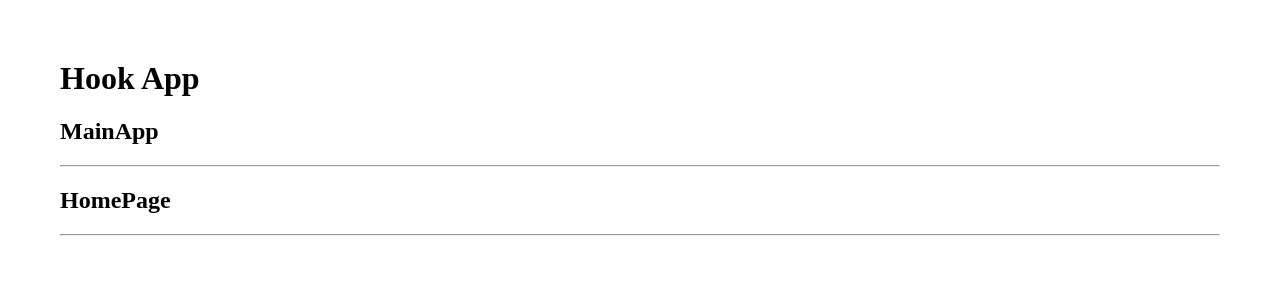
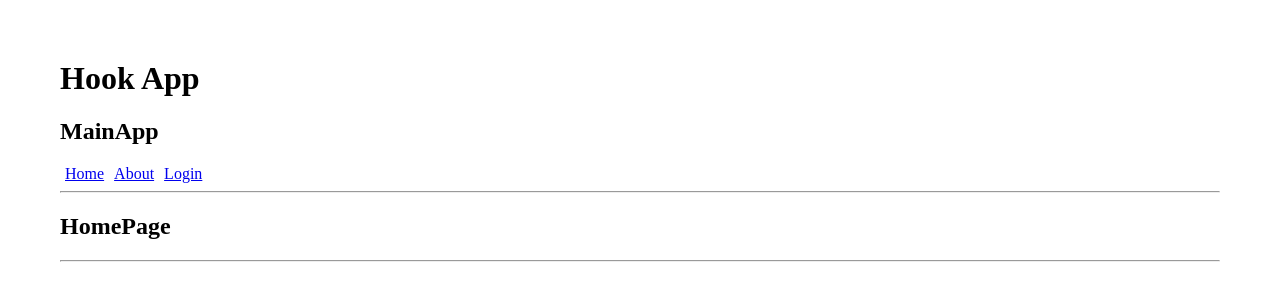
Before and after one commit to Ariel2911/hook-app, a React (Vite) app: page / in a window 1280 px wide. Shown: the top 300 px of the page. Built offline with nearby package versions, Linux system fonts and the light colour scheme.

Commit message:
Agrega <NavBar />

```diff
--- a/src/09-useContext/MainApp.jsx
+++ b/src/09-useContext/MainApp.jsx
@@ -1,14 +1,14 @@
-import { Route } from 'react-router-dom';
-import { Routes } from 'react-router-dom';
+import { Route, Routes, Navigate } from 'react-router-dom';
 import { HomePage } from './HomePage';
 import { LoginPage } from './LoginPage';
 import { AboutPage } from './AboutPage';
-import { Navigate } from 'react-router-dom';
+import { NavBar } from './NavBar';
 
 export const MainApp = () => {
   return (
     <>
       <h2>MainApp</h2>
+      <NavBar />
       <hr />
 
       <Routes>
--- /dev/null
+++ b/src/09-useContext/NavBar.jsx
@@ -0,0 +1,11 @@
+import { Link } from 'react-router-dom';
+
+export const NavBar = () => {
+  return (
+    <>
+      <Link to="/">Home</Link>
+      <Link to="about">About</Link>
+      <Link to="login">Login</Link>
+    </>
+  );
+};
--- a/src/index.css
+++ b/src/index.css
@@ -28,23 +28,6 @@
   background-color: rgb(241, 235, 235);
 }
 
-.flex {
-  display: flex;
+a {
+  margin: 5px;
 }
-.flex-jcsb {
-  display: flex;
-  justify-content: space-between;
-}
-.complete {
-  text-decoration: line-through;
-}
-
-.isActive {
-  color: 'red';
-}
-.red {
-  color: 'red';
-}
-.blue {
-  color: 'blue';
-}
```
